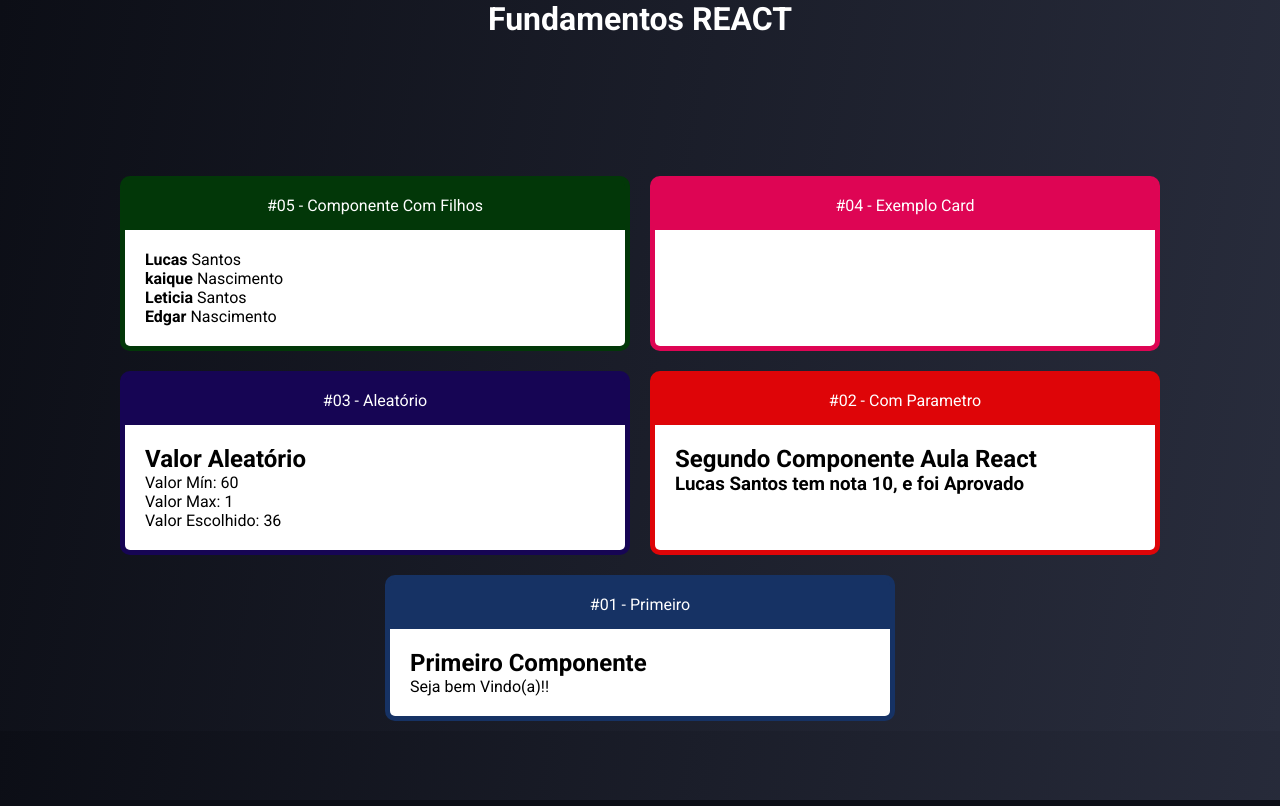
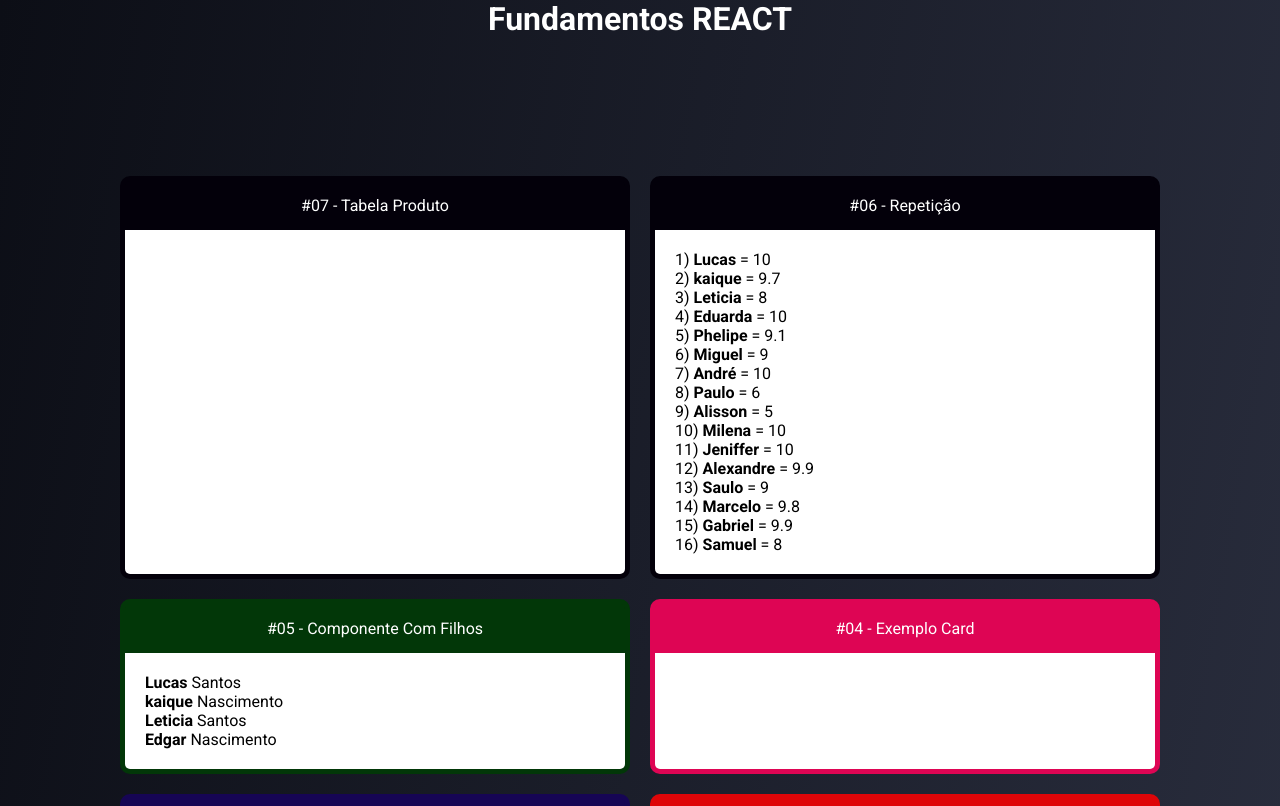
Before and after one commit to Lukas656/Aula-Reack, a React (Create React App) app: page / in a window 1280 px wide. Shown: the top 806 px of the page. Built offline with nearby package versions, Linux system fonts and the light colour scheme.

Commit message:
Ctriando Lista de repetição

```diff
--- a/src/App.jsx
+++ b/src/App.jsx
@@ -5,12 +5,19 @@ import ComParametro from "./components/basicos/Comparametro"
 import Aleatorio from "./components/basicos/Aleatorio";
 import Card from "./components/layout/Card";
 import Familia from "./components/basicos/Familia";
+import ListaAlunos from './components/repeticao/List';
 // eslint-disable-next-line import/no-anonymous-default-export
 export default function (props){
     return (
         <>
         <h1>Fundamentos REACT</h1>
         <div className="cards">
+        <Card titulo="#07 - Tabela Produto" color="rgb(3, 0, 10)">
+
+        </Card>
+        <Card titulo="#06 - Repetição" color="rgb(3, 0, 10)">
+            <ListaAlunos/>
+        </Card>
         <Card titulo="#05 - Componente Com Filhos" color="rgb(2, 55, 8)">
             <Familia/>
         </Card>
--- a/src/components/layout/Card.css
+++ b/src/components/layout/Card.css
@@ -9,7 +9,7 @@
     margin: 10px;
     display: flex;
     flex-direction: column;
-    max-width: 500px;
+    max-width: 40px;
     min-width: 500px;
 }
 
--- /dev/null
+++ b/src/components/repeticao/List.jsx
@@ -0,0 +1,22 @@
+import React from "react";
+import Alunos from '../../data/alunos';
+
+// eslint-disable-next-line import/no-anonymous-default-export
+export default (props)=>{
+
+//    const li1 = <li>{Alunos[0].id}  {Alunos[0].nome} {Alunos[0].nota}</li>
+
+    const ListaAlunos = Alunos.map(aluno =>{
+        return (
+        <li key={aluno.id}>
+            {aluno.id})  <strong>{aluno.nome}</strong> = {aluno.nota}
+        </li>)
+    })
+return(
+    <div>
+        <ul style={{listStyle: 'none'}}>
+            {ListaAlunos}
+        </ul>
+    </div>
+)
+}
--- /dev/null
+++ b/src/data/alunos.js
@@ -0,0 +1,19 @@
+// eslint-disable-next-line import/no-anonymous-default-export
+export default [
+    { id: 1, nome: 'Lucas', nota: 10.0 },
+    { id: 2, nome: 'kaique', nota: 9.7 },
+    { id: 3, nome: 'Leticia', nota: 8.0 },
+    { id: 4, nome: 'Eduarda', nota: 10.0 },
+    { id: 5, nome: 'Phelipe', nota: 9.1 },
+    { id: 6, nome: 'Miguel', nota: 9 },
+    { id: 7, nome: 'André', nota: 10.00 },
+    { id: 8, nome: 'Paulo', nota: 6 },
+    { id: 9, nome: 'Alisson', nota: 5 },
+    { id: 10, nome: 'Milena', nota: 10.0 },
+    { id: 11, nome: 'Jeniffer', nota: 10 },
+    { id: 12, nome: 'Alexandre', nota: 9.9 },
+    { id: 13, nome: 'Saulo', nota: 9 },
+    { id: 14, nome: 'Marcelo', nota: 9.8 },
+    { id: 15, nome: 'Gabriel', nota: 9.9 },
+    { id: 16, nome: 'Samuel', nota: 8 }
+]
```
